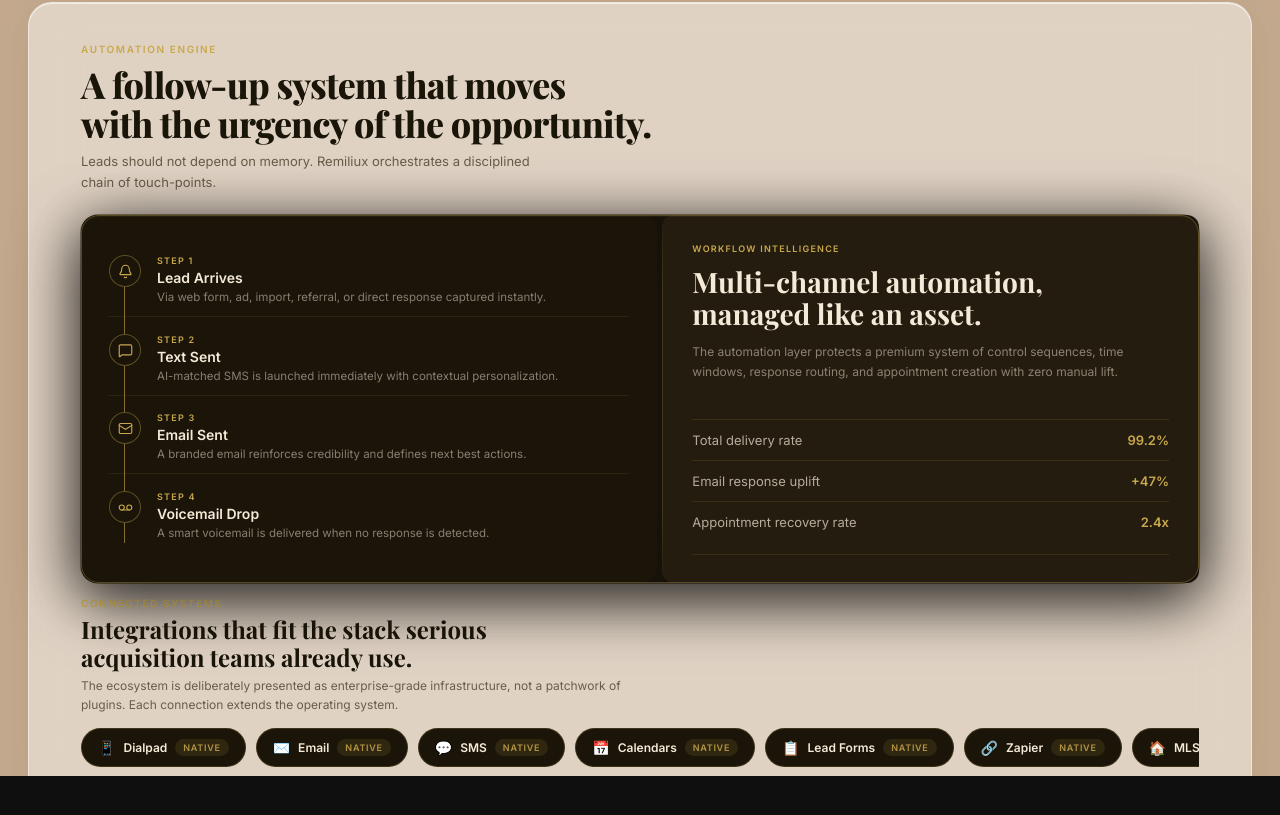
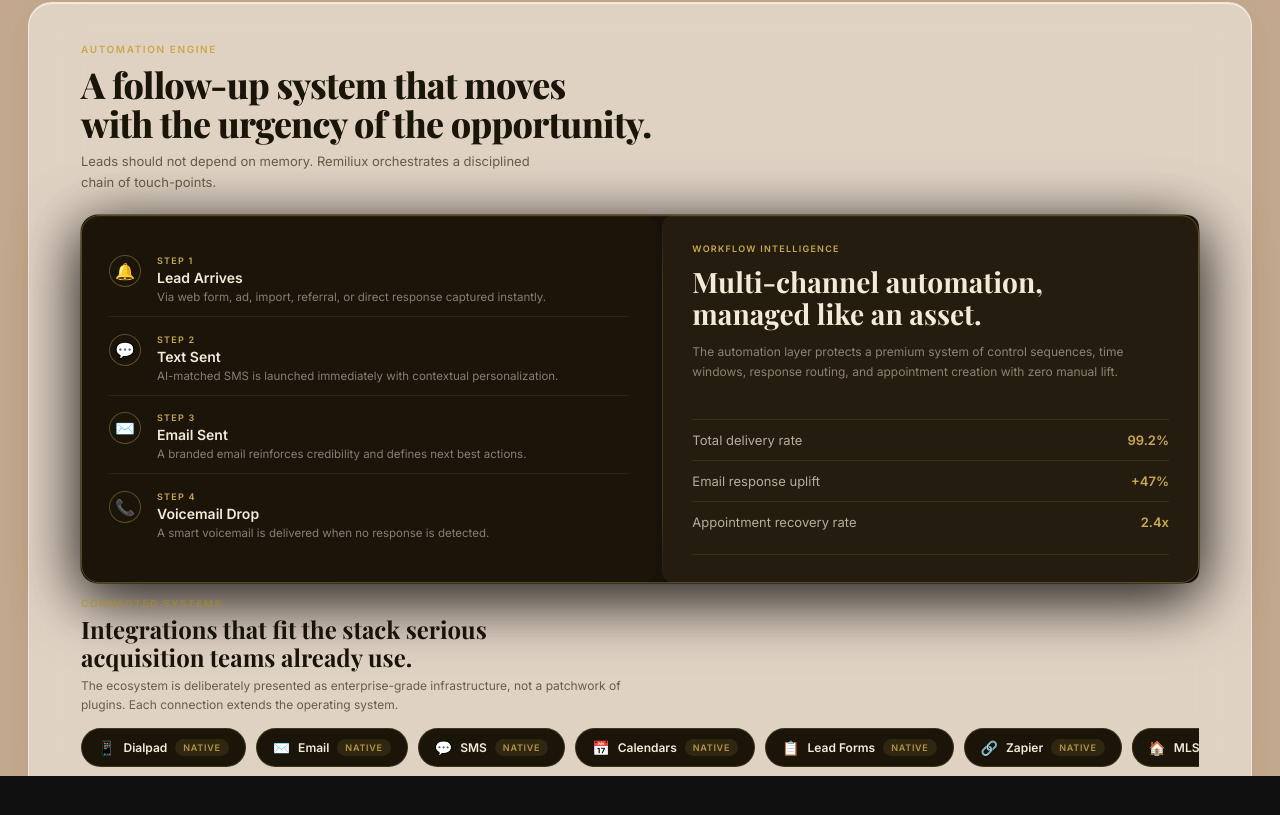
Before and after one commit to kariimhisham1/CRM-Remiliux-New-LP, a React (Create React App) app: page / in a window 1280 px wide. Shown: the part 5624-6439 px from the top of the page. Built offline with nearby package versions, Linux system fonts and the light colour scheme.

Commit message:
Update WhyTeams.jsx

```diff
--- a/src/components/WhyTeams.jsx
+++ b/src/components/WhyTeams.jsx
@@ -1,5 +1,4 @@
 import React, { useEffect, useRef, useState } from 'react';
-import { Bell, MessageSquare, Mail, Voicemail } from 'lucide-react';
 import './WhyTeams.css';
 
 const SET_A = [
@@ -18,16 +17,12 @@ const SET_B = [
   { icon: '📊', title: 'Reporting & Analytics', desc: 'Command the workflow with less manual overhead and better accountability from first touch to signed contract.' },
   { icon: '📈', title: 'Deal Lifecycle Tracking', desc: 'Command the workflow with less manual overhead and better accountability from first touch to signed contract.' },
 ];
-
-// STEPS now hold icon *components*, not emoji, so they render as crisp
-// gold line icons (lucide-react) matching the target design.
 const STEPS = [
-  { Icon: Bell, title: 'Lead Arrives', desc: 'Via web form, ad, import, referral, or direct response captured instantly.' },
-  { Icon: MessageSquare, title: 'Text Sent', desc: 'AI-matched SMS is launched immediately with contextual personalization.' },
-  { Icon: Mail, title: 'Email Sent', desc: 'A branded email reinforces credibility and defines next best actions.' },
-  { Icon: Voicemail, title: 'Voicemail Drop', desc: 'A smart voicemail is delivered when no response is detected.' },
+  { icon: '🔔', title: 'Lead Arrives', desc: 'Via web form, ad, import, referral, or direct response captured instantly.' },
+  { icon: '💬', title: 'Text Sent', desc: 'AI-matched SMS is launched immediately with contextual personalization.' },
+  { icon: '✉️', title: 'Email Sent', desc: 'A branded email reinforces credibility and defines next best actions.' },
+  { icon: '📞', title: 'Voicemail Drop', desc: 'A smart voicemail is delivered when no response is detected.' },
 ];
-
 const STATS = [
   { label: 'Total delivery rate', value: '99.2%' },
   { label: 'Email response uplift', value: '+47%' },
@@ -50,37 +45,29 @@ const easeOut2  = t => 1 - Math.pow(1-t, 2);
 const clamp01   = n => Math.max(0, Math.min(1, n));
 const band      = (p, s, e) => clamp01((p-s)/(e-s));
 
-// ── Phase timing ──
-// Card flips and the merge-shrink were tightened slightly (vs. the previous
-// version) to make room in the 0–1 scroll budget for the new sequential
-// timeline-step reveal below, without pushing integrations/pills past 1.0.
-const FLIP_S = 0.03, FLIP_STAGGER = 0.028, FLIP_DUR = 0.11;
-const FLIP_E = FLIP_S + 5*FLIP_STAGGER + FLIP_DUR;         // ~0.28
+// ── Phase timing — slower flip (longer duration per card) ──
+const FLIP_S = 0.03, FLIP_STAGGER = 0.04, FLIP_DUR = 0.16; // slower flip
+const FLIP_E = FLIP_S + 5*FLIP_STAGGER + FLIP_DUR;         // ~0.39
 
 const HEADER_S = 0.05, HEADER_E = 0.22;
 
 const FADE_S = FLIP_E + 0.03, FADE_E = FADE_S + 0.07;
 
 // Cards merge to right panel
-const SHRINK_S = FLIP_E + 0.02, SHRINK_STAGGER = 0.016, SHRINK_DUR = 0.10;
-const SHRINK_E = SHRINK_S + 5*SHRINK_STAGGER + SHRINK_DUR; // ~0.48
+const SHRINK_S = FLIP_E + 0.02, SHRINK_STAGGER = 0.022, SHRINK_DUR = 0.14;
+const SHRINK_E = SHRINK_S + 5*SHRINK_STAGGER + SHRINK_DUR; // ~0.67
 
 // Right panel text appears as cards form it
-const WF_S = SHRINK_S + 0.06, WF_E = SHRINK_E + 0.04;
+const WF_S = SHRINK_S + 0.08, WF_E = SHRINK_E + 0.05;
 
-// Timeline panel background fades in (replaces old curtain wipe)
-const TL_BG_S = SHRINK_E + 0.02, TL_BG_E = TL_BG_S + 0.04;
-
-// Timeline STEPS reveal one at a time, after the panel background is in.
-// Each step gets its own band; the connector line grows across the same span.
-const TL_STEP_S = TL_BG_E + 0.01, TL_STEP_STAGGER = 0.045, TL_STEP_DUR = 0.06;
-const TL_STEPS_E = TL_STEP_S + 3*TL_STEP_STAGGER + TL_STEP_DUR; // last step finishes, ~0.745
+// Timeline curtain slides from RIGHT (behind right panel, reveals leftward)
+const TL_S = SHRINK_E + 0.03, TL_E = TL_S + 0.12;
 
 // Frame border appears when both panels are ready
-const FRAME_S = TL_BG_S + 0.02, FRAME_E = TL_STEPS_E;
+const FRAME_S = TL_S + 0.02, FRAME_E = TL_E;
 
 // Integrations
-const INT_S = TL_STEPS_E + 0.04, INT_E = INT_S + 0.07;
+const INT_S = TL_E + 0.04, INT_E = INT_S + 0.07;
 const PILL_S = INT_S + 0.02, PILL_STAGGER = 0.015, PILL_DUR = 0.05;
 
 // Right panel takes 48% of stage width
@@ -156,17 +143,13 @@ export default function WhyTeams() {
   // Workflow text opacity
   const wfOpacity = easeOut(band(progress, WF_S, WF_E));
 
-  // Timeline panel background — fades in as a flat reveal (no more curtain wipe)
-  const tlBgOpacity = easeOut(band(progress, TL_BG_S, TL_BG_E));
+  // Timeline curtain: slides from RIGHT to LEFT (curtain effect)
+  // Starts hidden at translateX = its full width (off to the right behind right panel)
+  // Slides left to translateX = 0
+  const tlT      = easeOut(band(progress, TL_S, TL_E));
+  // clipPath reveals from right edge leftward — curtain wipe
+  const curtainReveal = tlT; // 0 = fully hidden, 1 = fully revealed
   const tlWidth  = `${(1 - RIGHT_FRAC) * 100 - 0.5}%`;
-
-  // Each timeline step reveals on its own staggered band: fade + slide up
-  const stepP = i => easeOut(band(progress, TL_STEP_S + i*TL_STEP_STAGGER, TL_STEP_S + i*TL_STEP_STAGGER + TL_STEP_DUR));
-  const stepTs = STEPS.map((_, i) => stepP(i));
-
-  // Connector line grows downward across the same span the steps occupy,
-  // reaching each icon's center as that step finishes revealing.
-  const lineGrowth = easeOut(band(progress, TL_STEP_S, TL_STEPS_E));
 
   // Combined frame opacity
   const frameOpacity = easeOut(band(progress, FRAME_S, FRAME_E));
@@ -296,36 +279,24 @@ export default function WhyTeams() {
               </div>
             </div>
 
-            {/* Timeline panel — background fades in, then each step reveals in sequence */}
+            {/* Timeline panel — curtain wipe from right edge leftward */}
             <div className="wt__timeline-panel" style={{
               width: tlWidth,
-              opacity: tlBgOpacity,
-              pointerEvents: tlBgOpacity > 0.8 ? 'auto' : 'none',
+              opacity: Math.min(1, curtainReveal * 3), // fade in fast at start
+              // Curtain: clip from right side, revealing leftward
+              clipPath: `inset(0 ${(1 - curtainReveal) * 100}% 0 0)`,
+              pointerEvents: curtainReveal > 0.8 ? 'auto' : 'none',
             }}>
-              {/* Connector line grows downward behind the icons as steps reveal */}
-              <div className="wt__timeline-line-track">
-                <div className="wt__timeline-line-fill" style={{ height: `${lineGrowth * 100}%` }} />
-              </div>
-
-              {STEPS.map((s, i) => {
-                const st = stepTs[i];
-                const StepIcon = s.Icon;
-                return (
-                  <div className="wt__timeline-step" key={i} style={{
-                    opacity: st,
-                    transform: `translateY(${(1-st)*14}px)`,
-                  }}>
-                    <div className="wt__timeline-icon">
-                      <StepIcon size={15} strokeWidth={1.8} />
-                    </div>
-                    <div className="wt__timeline-copy">
-                      <div className="wt__timeline-steplabel">STEP {i+1}</div>
-                      <div className="wt__timeline-title">{s.title}</div>
-                      <p className="wt__timeline-desc">{s.desc}</p>
-                    </div>
+              {STEPS.map((s, i) => (
+                <div className="wt__timeline-step" key={i}>
+                  <div className="wt__timeline-icon">{s.icon}</div>
+                  <div className="wt__timeline-copy">
+                    <div className="wt__timeline-steplabel">STEP {i+1}</div>
+                    <div className="wt__timeline-title">{s.title}</div>
+                    <p className="wt__timeline-desc">{s.desc}</p>
                   </div>
-                );
-              })}
+                </div>
+              ))}
             </div>
 
           </div>{/* end stage */}
```
